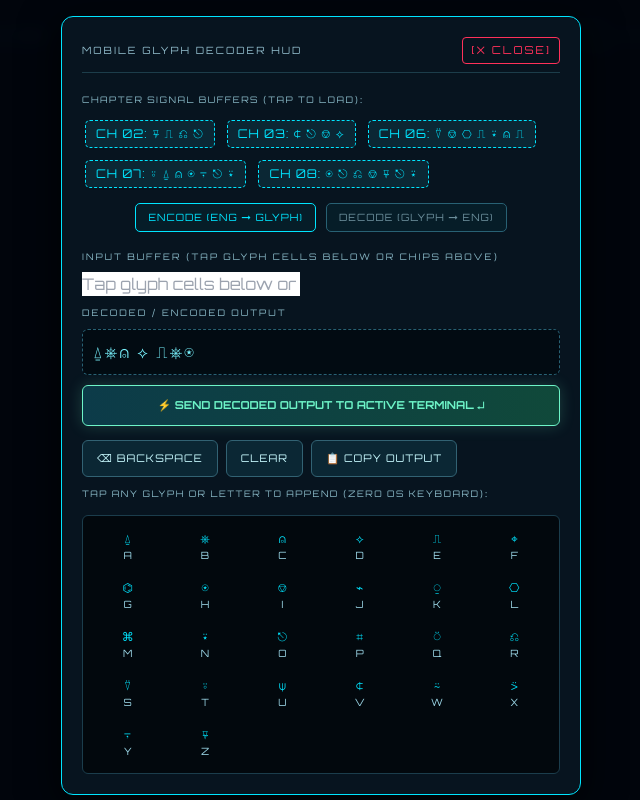
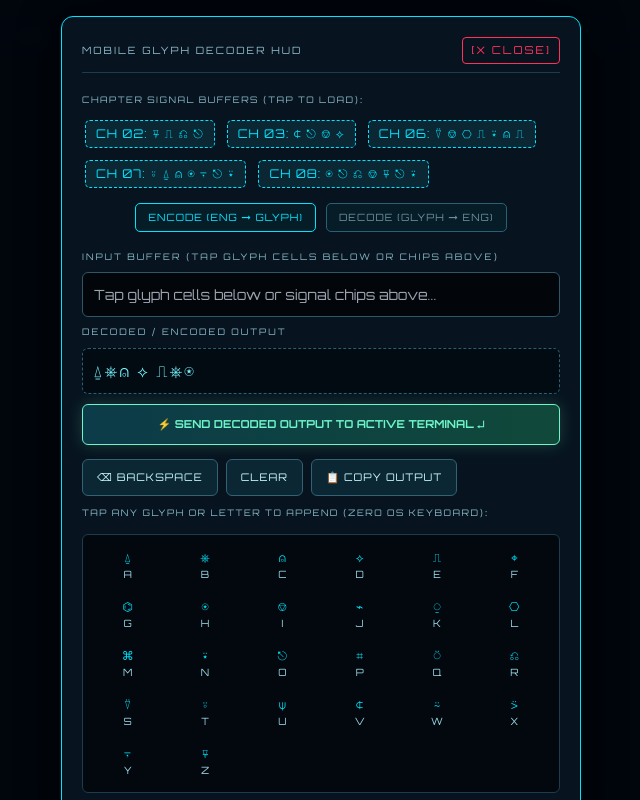
Before and after one commit to sristirchhowa-lgtm/nishobdo-somikoron, a plain HTML site: page index.html in a window 1280 px wide. Both pictures are taken after a click on the button "⟡ GLYPH HUD". Shown: the whole page, without its empty margins (319-959 px from the left). Drawn offline with nearby package versions, Linux system fonts and the light colour scheme.

Commit message:
Update index.html

```diff
--- a/index.html
+++ b/index.html
@@ -922,7 +922,7 @@
 </div>
 
             <label style="font-size:9px;letter-spacing:2px;color:#8ab9c7">INPUT BUFFER (TAP GLYPH CELLS BELOW OR CHIPS ABOVE)</label>
-            <input type="text" id="modalUserInput" readonly placeholder="Tap glyph cells below or signal chips above..." style="margin-top:4px; cursor:pointer; font-family:'Orbitron',monospace;">
+            <input type="text" id="modalUserInput" readonly placeholder="Tap glyph cells below or signal chips above..." style="width:100%; background:#02060a; color:#d8fcff; border:1px solid #2c5865; border-radius:6px; padding:11px; outline:none; font-size:14px; margin-top:4px; cursor:pointer; font-family:'Orbitron',monospace;">
 
             <label style="font-size:9px;letter-spacing:2px;color:#8ab9c7; display:block; margin-top:10px;">DECODED / ENCODED OUTPUT</label>
             <div class="output" id="modalGlyphOut">⍙⎈⍝ ⟡ ⎍⎈⍟</div>
```
